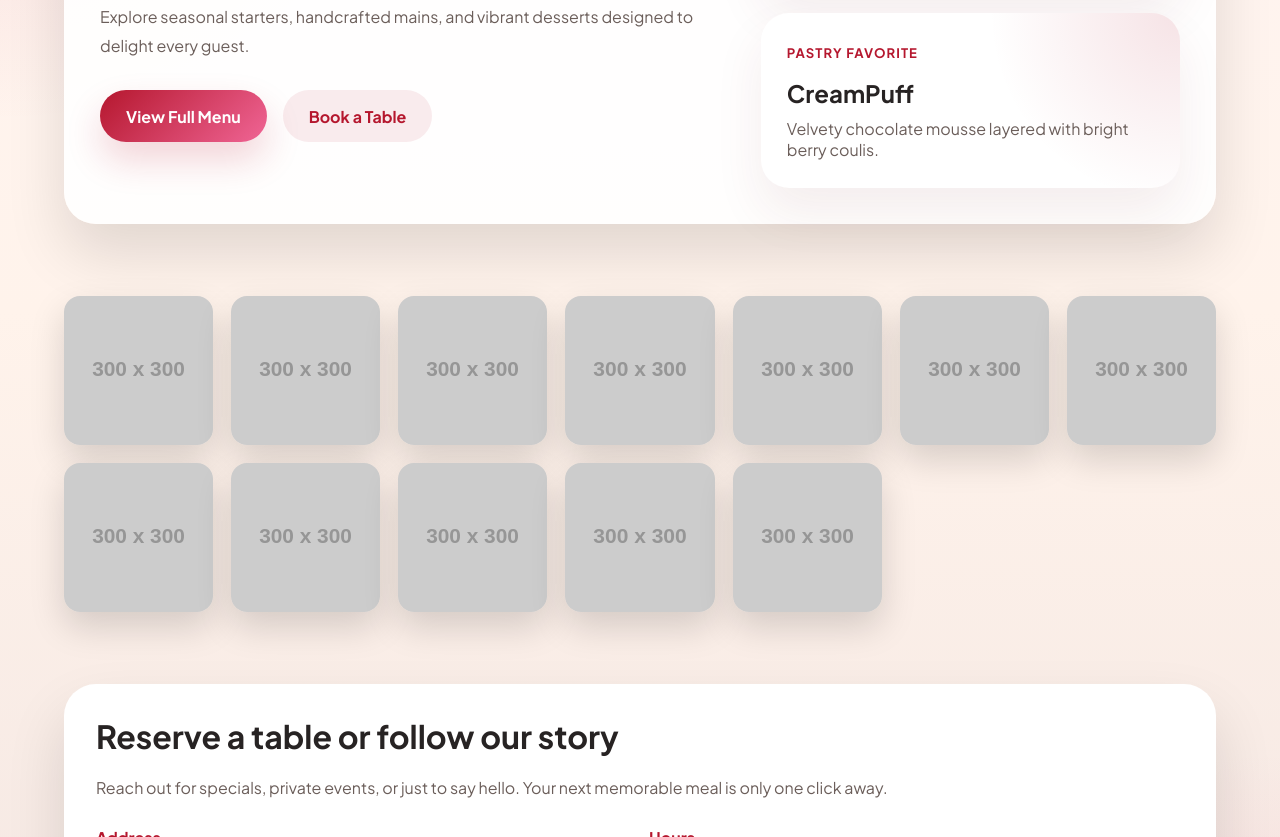
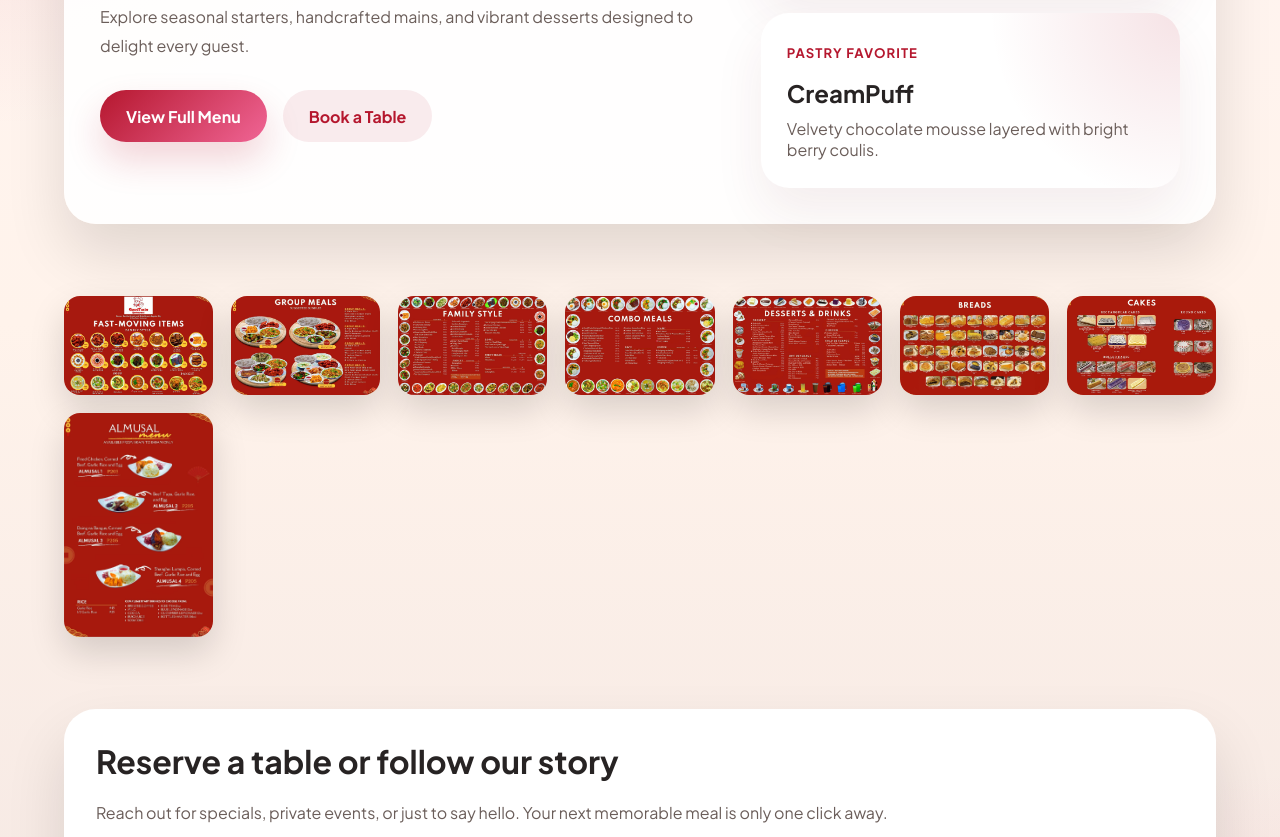
Before and after one commit to pyestadiner2024-source/MENU-for-GTR, a plain HTML site: page index.html in a window 1280 px wide. Shown: the part 374-1211 px from the top of the page. Drawn offline with nearby package versions, Linux system fonts and the light colour scheme; placeholder pictures from the web are drawn by us.

Commit message:
update index.html with new menu images

```diff
--- a/index.html
+++ b/index.html
@@ -63,40 +63,28 @@
         <section id="menu" class="menu-section">
           <div class="photo-gallery">
             <div class="gallery-item">
-              <img src="https://via.placeholder.com/300x300/b5172e/ffffff?text=Dish+1" alt="Menu dish 1" />
+              <img src="fmi.jpg" alt="Menu dish 1" />
             </div>
             <div class="gallery-item">
-              <img src="https://via.placeholder.com/300x300/f06595/ffffff?text=Dish+2" alt="Menu dish 2" />
+              <img src="gm.jpg" alt="Menu dish 2" />
             </div>
             <div class="gallery-item">
-              <img src="https://via.placeholder.com/300x300/b5172e/ffffff?text=Dish+3" alt="Menu dish 3" />
+              <img src="fs.jpg" alt="Menu dish 3" />
             </div>
             <div class="gallery-item">
-              <img src="https://via.placeholder.com/300x300/f06595/ffffff?text=Dish+4" alt="Menu dish 4" />
+              <img src="cm.jpg" alt="Menu dish 4" />
             </div>
             <div class="gallery-item">
-              <img src="https://via.placeholder.com/300x300/b5172e/ffffff?text=Dish+5" alt="Menu dish 5" />
+              <img src="dd.jpg" alt="Menu dish 5" />
             </div>
             <div class="gallery-item">
-              <img src="https://via.placeholder.com/300x300/f06595/ffffff?text=Dish+6" alt="Menu dish 6" />
+              <img src="br.jpg" alt="Menu dish 6" />
             </div>
             <div class="gallery-item">
-              <img src="https://via.placeholder.com/300x300/b5172e/ffffff?text=Dish+7" alt="Menu dish 7" />
+              <img src="ca.jpg" alt="Menu dish 7" />
             </div>
             <div class="gallery-item">
-              <img src="https://via.placeholder.com/300x300/f06595/ffffff?text=Dish+8" alt="Menu dish 8" />
-            </div>
-            <div class="gallery-item">
-              <img src="https://via.placeholder.com/300x300/b5172e/ffffff?text=Dish+9" alt="Menu dish 9" />
-            </div>
-            <div class="gallery-item">
-              <img src="https://via.placeholder.com/300x300/f06595/ffffff?text=Dish+10" alt="Menu dish 10" />
-            </div>
-            <div class="gallery-item">
-              <img src="https://via.placeholder.com/300x300/b5172e/ffffff?text=Dish+11" alt="Menu dish 11" />
-            </div>
-            <div class="gallery-item">
-              <img src="https://via.placeholder.com/300x300/f06595/ffffff?text=Dish+12" alt="Menu dish 12" />
+              <img src="al.jpg" alt="Menu dish 8" />
             </div>
           </div>
         </section>
```
Also changed, not shown: al.jpg (added), br.jpg (added), ca.jpg (added), cm.jpg (added), dd.jpg (added), fmi.jpg (added), fs.jpg (added), gm.jpg (added).
